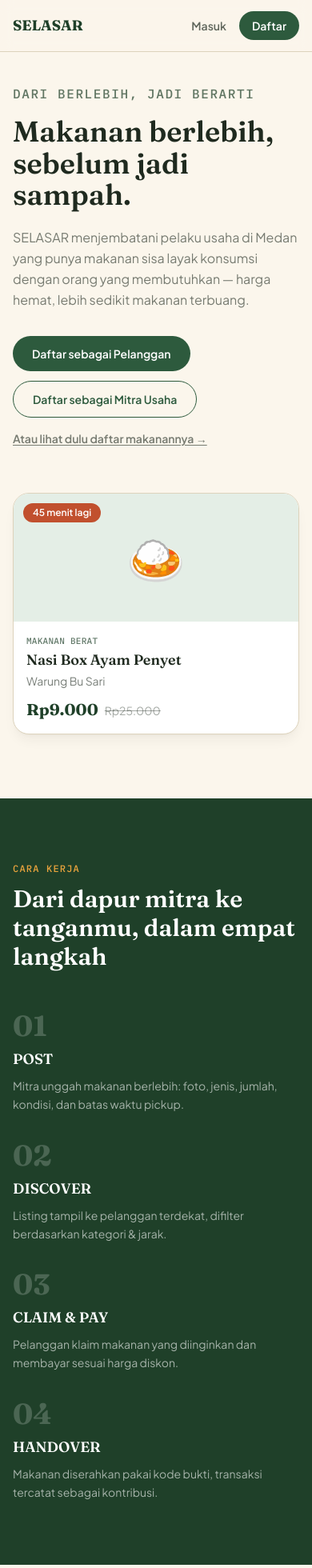
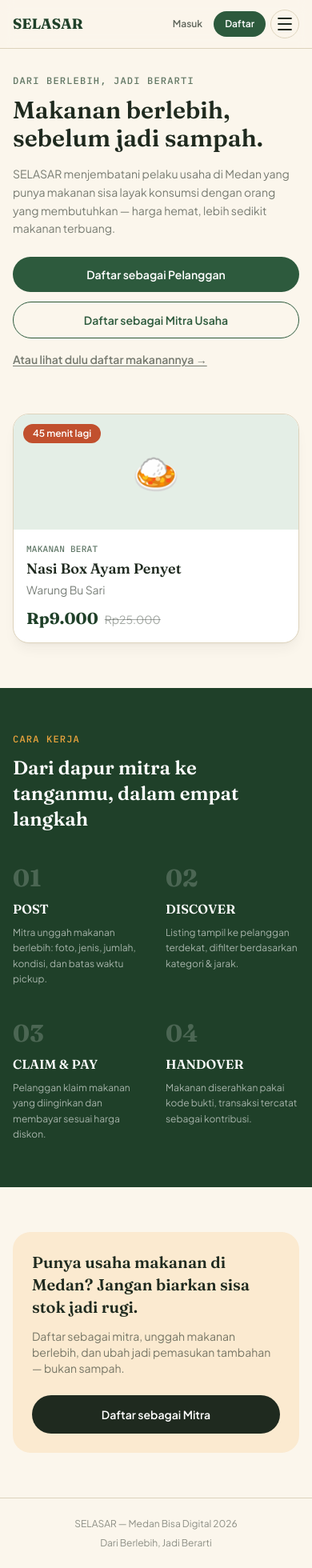
Before and after one commit to naviolyn/selasar, a Next.js app: page / in a window 390 px wide. Shown: the top 1960 px of the page at 80% size. Built offline with nearby package versions, Linux system fonts and the light colour scheme.

Commit message:
responsif

```diff
--- a/app/page.tsx
+++ b/app/page.tsx
@@ -1,3 +1,6 @@
+"use client";
+
+import { useState } from "react";
 import { mockListings } from "@/lib/mock-data";
 
 const steps = [
@@ -23,61 +26,108 @@ const steps = [
   },
 ];
 
+const navLinks = [
+  { href: "/discover", label: "Lihat Makanan" },
+  { href: "#cara-kerja", label: "Cara Kerja" },
+  { href: "#mitra", label: "Untuk Mitra" },
+];
+
 export default function WelcomePage() {
+  const [menuOpen, setMenuOpen] = useState(false);
+
   return (
     <main className="bg-cream min-h-screen">
-      {/* Navbar — style disamakan dengan komponen Navbar shared (sticky, blur, padding) */}
-      <header className="sticky top-0 z-10 bg-cream/90 backdrop-blur border-b border-line px-4 sm:px-6 lg:px-10 py-3.5 sm:py-4 flex items-center justify-between w-full">
+      {/* Navbar */}
+      <header className="sticky top-0 z-20 bg-cream/90 backdrop-blur border-b border-line px-4 sm:px-6 lg:px-10 py-3 sm:py-4 w-full">
+        <div className="flex items-center justify-between gap-2">
           <span className="font-display text-lg sm:text-xl font-bold text-forest-dark shrink-0">
             SELASAR
           </span>
           <nav className="hidden md:flex items-center gap-8 text-sm font-medium text-ink/70">
-          <a href="/discover" className="hover:text-ink">Lihat Makanan</a>
-          <a href="#cara-kerja" className="hover:text-ink">Cara Kerja</a>
-          <a href="#mitra" className="hover:text-ink">Untuk Mitra</a>
+            {navLinks.map((link) => (
+              <a key={link.href} href={link.href} className="hover:text-ink">
+                {link.label}
+              </a>
+            ))}
           </nav>
-        <div className="flex items-center gap-2 sm:gap-3">
+          <div className="flex items-center gap-1.5 sm:gap-3 shrink-0">
             <a
               href="/login"
-            className="text-sm font-semibold text-ink/70 hover:text-ink px-2 py-1.5 transition-colors"
+              className="text-xs sm:text-sm font-semibold text-ink/70 hover:text-ink px-2 py-1.5 transition-colors whitespace-nowrap"
             >
               Masuk
             </a>
             <a
               href="/register"
-            className="text-sm font-semibold text-white bg-forest hover:bg-forest-dark transition-colors rounded-full px-4 sm:px-5 py-2 sm:py-2.5"
+              className="text-xs sm:text-sm font-semibold text-white bg-forest hover:bg-forest-dark transition-colors rounded-full px-3.5 sm:px-5 py-2 sm:py-2.5 whitespace-nowrap"
             >
               Daftar
             </a>
+            {/* Tombol hamburger — cuma tampil di bawah breakpoint md */}
+            <button
+              type="button"
+              onClick={() => setMenuOpen((v) => !v)}
+              aria-label={menuOpen ? "Tutup menu" : "Buka menu"}
+              aria-expanded={menuOpen}
+              className="md:hidden shrink-0 w-9 h-9 flex items-center justify-center rounded-full border border-line text-ink"
+            >
+              {menuOpen ? (
+                <svg width="18" height="18" viewBox="0 0 18 18" fill="none">
+                  <path d="M1 1L17 17M17 1L1 17" stroke="currentColor" strokeWidth="1.8" strokeLinecap="round" />
+                </svg>
+              ) : (
+                <svg width="18" height="18" viewBox="0 0 18 18" fill="none">
+                  <path d="M1 2H17M1 9H17M1 16H17" stroke="currentColor" strokeWidth="1.8" strokeLinecap="round" />
+                </svg>
+              )}
+            </button>
           </div>
+        </div>
+
+        {/* Panel menu mobile */}
+        {menuOpen && (
+          <nav className="md:hidden mt-3 pt-3 border-t border-line flex flex-col gap-1 text-sm font-medium text-ink/70">
+            {navLinks.map((link) => (
+              <a
+                key={link.href}
+                href={link.href}
+                onClick={() => setMenuOpen(false)}
+                className="py-2 hover:text-ink"
+              >
+                {link.label}
+              </a>
+            ))}
+          </nav>
+        )}
       </header>
 
-      {/* Hero */}
-      <section className="max-w-6xl mx-auto px-4 sm:px-6 lg:px-10 pt-10 pb-20 grid lg:grid-cols-2 gap-14 items-center">
+      {/* Hero — overflow-hidden di sini saja, supaya elemen dekoratif absolute
+          tidak memicu scroll horizontal, tanpa mematikan sticky header di atas */}
+      <section className="max-w-6xl mx-auto px-4 sm:px-6 lg:px-10 pt-8 pb-14 sm:pt-10 sm:pb-20 grid lg:grid-cols-2 gap-10 lg:gap-14 items-center overflow-hidden">
         <div>
-          <p className="font-mono text-m uppercase tracking-widest text-forest-dark/70 mb-4">
+          <p className="font-mono text-xs sm:text-sm uppercase tracking-widest text-forest-dark/70 mb-3 sm:mb-4">
             Dari Berlebih, Jadi Berarti
           </p>
-          <h1 className="font-display text-4xl lg:text-5xl font-semibold text-ink leading-[1.1]">
+          <h1 className="font-display text-3xl sm:text-4xl lg:text-5xl font-semibold text-ink leading-[1.15] sm:leading-[1.1]">
             Makanan berlebih,
             <br />
             sebelum jadi sampah.
           </h1>
-          <p className="text-base text-ink/60 mt-5 max-w-md leading-relaxed">
+          <p className="text-sm sm:text-base text-ink/60 mt-4 sm:mt-5 max-w-md leading-relaxed">
             SELASAR menjembatani pelaku usaha di Medan yang punya makanan sisa
             layak konsumsi dengan orang yang membutuhkan — harga hemat, lebih
             sedikit makanan terbuang.
           </p>
-          <div className="mt-8 flex flex-wrap items-center gap-3">
+          <div className="mt-6 sm:mt-8 flex flex-col sm:flex-row sm:flex-wrap items-stretch sm:items-center gap-3">
             <a
               href="/register"
-              className="rounded-full bg-forest text-white font-semibold px-6 py-3 text-sm hover:bg-forest-dark transition-colors"
+              className="rounded-full bg-forest text-white font-semibold px-6 py-3 text-sm hover:bg-forest-dark transition-colors text-center"
             >
               Daftar sebagai Pelanggan
             </a>
             <a
               href="/register"
-              className="rounded-full border border-forest text-forest font-semibold px-6 py-3 text-sm hover:bg-forest-light transition-colors"
+              className="rounded-full border border-forest text-forest font-semibold px-6 py-3 text-sm hover:bg-forest-light transition-colors text-center"
             >
               Daftar sebagai Mitra Usaha
             </a>
@@ -90,11 +140,11 @@ export default function WelcomePage() {
           </a>
         </div>
 
-        {/* Mockup preview kartu listing, sebagai bukti visual produk */}
-        <div className="relative">
-          <div className="absolute -inset-6 bg-forest-light rounded-[32px] -z-10" />
-          <div className="bg-white rounded-card border border-line shadow-lg shadow-ink/5 overflow-hidden max-w-sm ml-auto">
-            <div className="h-40 bg-forest-light flex items-center justify-center text-6xl relative">
+        {/* Mockup preview kartu listing */}
+        <div className="relative mt-4 lg:mt-0">
+          <div className="absolute -inset-3 sm:-inset-6 bg-forest-light rounded-[24px] sm:rounded-[32px] -z-10" />
+          <div className="bg-white rounded-card border border-line shadow-lg shadow-ink/5 overflow-hidden w-full max-w-sm mx-auto lg:mx-0 lg:ml-auto">
+            <div className="h-36 sm:h-40 bg-forest-light flex items-center justify-center text-5xl sm:text-6xl relative">
               {mockListings[0].imageEmoji}
               <span className="absolute top-3 left-3 rounded-full px-3 py-1 text-xs font-semibold bg-clay text-white">
                 45 menit lagi
@@ -124,25 +174,25 @@ export default function WelcomePage() {
       </section>
 
       {/* Cara kerja */}
-      <section id="cara-kerja" className="bg-forest-dark py-20">
+      <section id="cara-kerja" className="bg-forest-dark py-14 sm:py-20">
         <div className="max-w-6xl mx-auto px-4 sm:px-6 lg:px-10">
           <p className="font-mono text-xs uppercase tracking-widest text-turmeric mb-3">
             Cara Kerja
           </p>
-          <h2 className="font-display text-3xl font-semibold text-white max-w-lg">
+          <h2 className="font-display text-2xl sm:text-3xl font-semibold text-white max-w-lg">
             Dari dapur mitra ke tanganmu, dalam empat langkah
           </h2>
 
-          <div className="mt-12 grid md:grid-cols-4 gap-8">
+          <div className="mt-10 sm:mt-12 grid grid-cols-2 md:grid-cols-4 gap-x-6 gap-y-10">
             {steps.map((s, i) => (
               <div key={s.n} className="relative">
-                <p className="font-display text-4xl font-bold text-white/20">
+                <p className="font-display text-3xl sm:text-4xl font-bold text-white/20">
                   {s.n}
                 </p>
-                <h3 className="font-display text-lg font-semibold text-white mt-2">
+                <h3 className="font-display text-base sm:text-lg font-semibold text-white mt-2">
                   {s.title}
                 </h3>
-                <p className="text-sm text-white/60 mt-2 leading-relaxed">
+                <p className="text-xs sm:text-sm text-white/60 mt-2 leading-relaxed">
                   {s.desc}
                 </p>
                 {i < steps.length - 1 && (
@@ -155,10 +205,10 @@ export default function WelcomePage() {
       </section>
 
       {/* CTA Mitra */}
-      <section id="mitra" className="max-w-6xl mx-auto px-4 sm:px-6 lg:px-10 py-20">
-        <div className="bg-turmeric-light rounded-[28px] p-10 lg:p-14 flex flex-col lg:flex-row items-start lg:items-center justify-between gap-8">
+      <section id="mitra" className="max-w-6xl mx-auto px-4 sm:px-6 lg:px-10 py-14 sm:py-20">
+        <div className="bg-turmeric-light rounded-[22px] sm:rounded-[28px] p-6 sm:p-10 lg:p-14 flex flex-col lg:flex-row items-start lg:items-center justify-between gap-6 lg:gap-8">
           <div>
-            <h2 className="font-display text-2xl lg:text-3xl font-semibold text-ink max-w-md">
+            <h2 className="font-display text-xl sm:text-2xl lg:text-3xl font-semibold text-ink max-w-md">
               Punya usaha makanan di Medan? Jangan biarkan sisa stok jadi rugi.
             </h2>
             <p className="text-sm text-ink/60 mt-3 max-w-md">
@@ -168,7 +218,7 @@ export default function WelcomePage() {
           </div>
           <a
             href="/register"
-            className="shrink-0 rounded-full bg-ink text-white font-semibold px-7 py-3.5 text-sm hover:bg-forest-dark transition-colors"
+            className="w-full lg:w-auto shrink-0 text-center rounded-full bg-ink text-white font-semibold px-7 py-3.5 text-sm hover:bg-forest-dark transition-colors"
           >
             Daftar sebagai Mitra
           </a>
@@ -176,7 +226,7 @@ export default function WelcomePage() {
       </section>
 
       <footer className="border-t border-line">
-        <div className="max-w-6xl mx-auto px-4 sm:px-6 lg:px-10 py-8 flex flex-col md:flex-row items-center justify-between gap-3 text-xs text-ink/50">
+        <div className="max-w-6xl mx-auto px-4 sm:px-6 lg:px-10 py-6 sm:py-8 flex flex-col md:flex-row items-center justify-between gap-2 sm:gap-3 text-xs text-ink/50 text-center">
           <span>SELASAR — Medan Bisa Digital 2026</span>
           <span>Dari Berlebih, Jadi Berarti</span>
         </div>
```
Also changed, not shown: components/AuthLayout.tsx (+39 -13 lines). Lines whose indentation alone changed are shown as unchanged.
